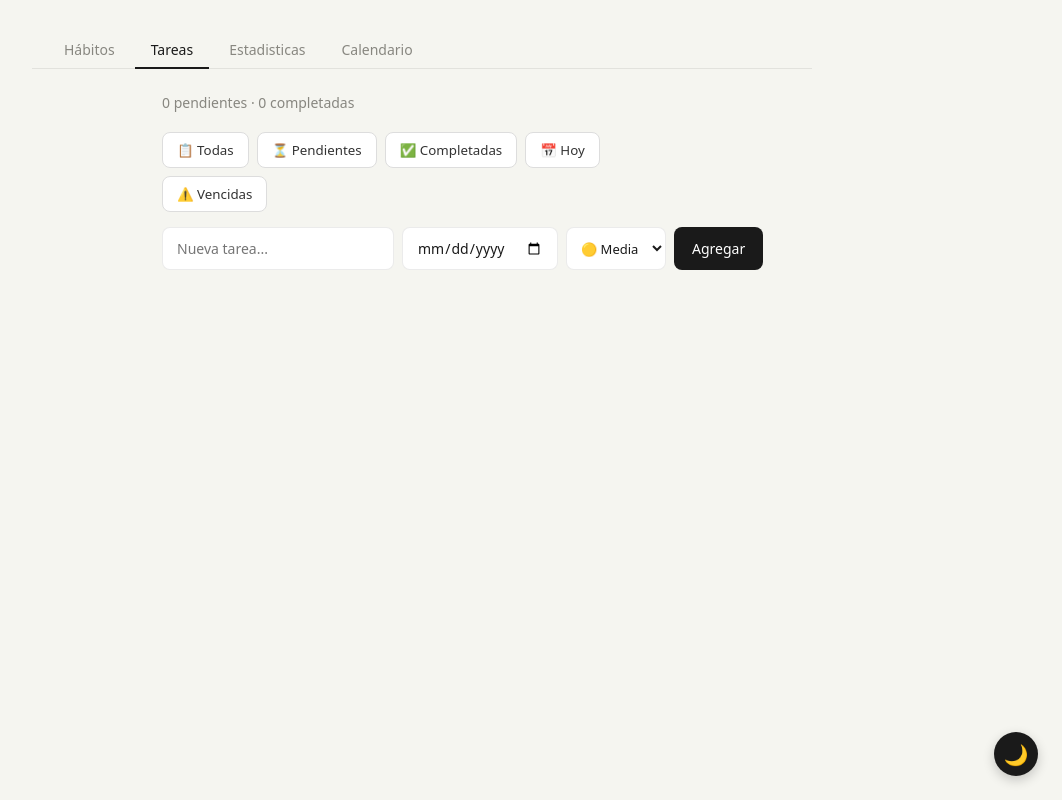
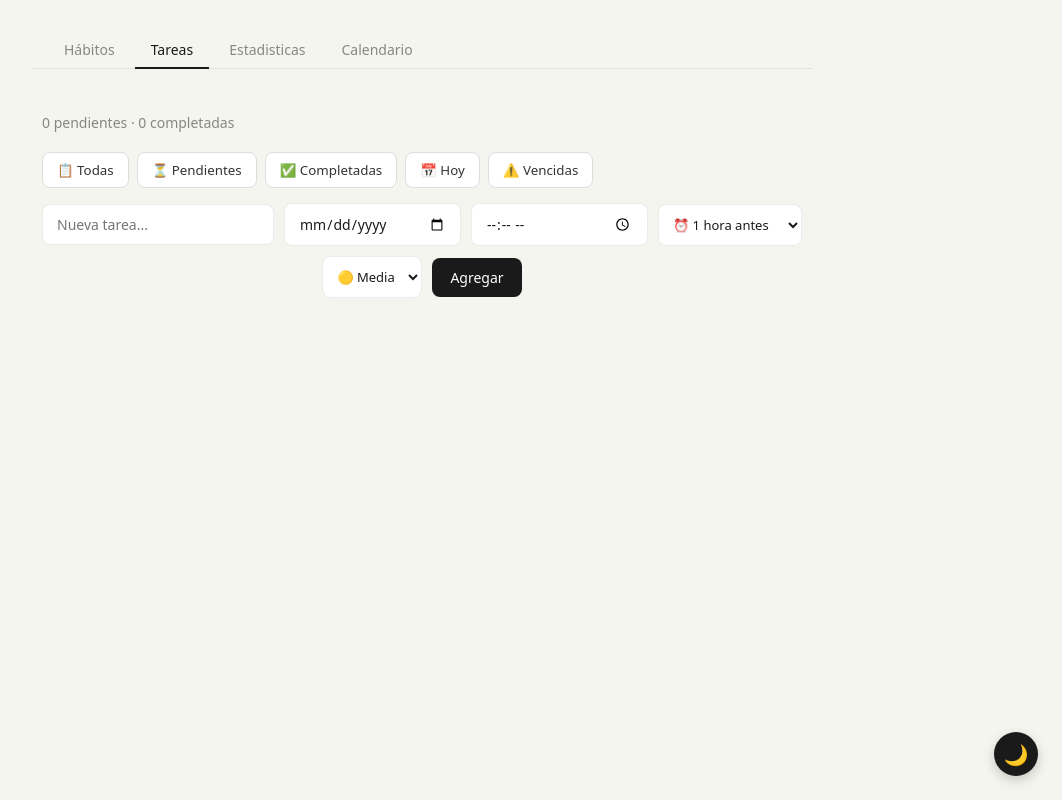
Before and after one commit to hectormadrid/Habitosapp, a React (Vite) app: page / in a window 1280 px wide. Both pictures are taken after a click on the button "Tareas". Shown: the whole page, without its empty margins (218-1280 px from the left). Built offline with nearby package versions, Linux system fonts and the light colour scheme.

Commit message:
recordatorio de tareas, primera fase

```diff
--- a/src/components/TaskList.jsx
+++ b/src/components/TaskList.jsx
@@ -13,6 +13,8 @@ export default function TaskList() {
   const [prioridad, setPrioridad] = useState('media')
   const [fechaLimite, setFechaLimite] = useState('')
   const [filtro, setFiltro] = useState('todas')
+  const [horaRecordatorio, setHoraRecordatorio] = useState('')
+  const [anticipacion, setAnticipacion] = useState(1)
 
   useEffect(() => {
     localStorage.setItem('tareas', JSON.stringify(tareas))
@@ -25,11 +27,15 @@ export default function TaskList() {
       texto: input,
       prioridad,
       fechaLimite,
-      completada: false,
+      horaRecordatorio,
+      anticipacion,
+      completada: false
     }])
     setInput('')
     setPrioridad('media')
     setFechaLimite('')
+    setHoraRecordatorio('')
+    setAnticipacion(1)
   }
 
   function toggleTarea(id) {
@@ -196,6 +202,27 @@ export default function TaskList() {
           value={fechaLimite}
           onChange={e => setFechaLimite(e.target.value)}
         />
+        <input
+          className={styles.input}
+          type="time"
+          value={horaRecordatorio}
+          onChange={e => setHoraRecordatorio(e.target.value)}
+        />
+        <select
+          className={styles.select}
+          value={anticipacion}
+          onChange={e => setAnticipacion(Number(e.target.value))}
+        >
+
+          <option value="1">
+            ⏰ 1 hora antes
+          </option>
+
+          <option value="2">
+            ⏰ 2 horas antes
+          </option>
+
+        </select>
         <select
           className={styles.select}
           value={prioridad}
--- a/src/components/TaskList.module.css
+++ b/src/components/TaskList.module.css
@@ -1,6 +1,8 @@
 .container {
-  max-width: 520px;
+  width: 100%;
+  max-width: 800px;
   margin: 0 auto;
+  padding: 20px;
 }
 
 .progress {
@@ -11,8 +13,12 @@
 
 .inputRow {
   display: flex;
-  gap: 8px;
-  margin-bottom: 1.5rem;
+  justify-content: center;
+  align-items: center;
+  gap: 10px;
+  flex-wrap: wrap;
+  width: 100%;
+  margin-bottom: 20px;
 }
 
 .input {
@@ -110,9 +116,20 @@
   flex-shrink: 0;
 }
 
-.alta  { background: var(--color-badge-high-bg); color: var(--color-badge-high-fg); }
-.media { background: var(--color-badge-med-bg); color: var(--color-badge-med-fg); }
-.baja  { background: var(--color-badge-low-bg); color: var(--color-badge-low-fg); }
+.alta {
+  background: var(--color-badge-high-bg);
+  color: var(--color-badge-high-fg);
+}
+
+.media {
+  background: var(--color-badge-med-bg);
+  color: var(--color-badge-med-fg);
+}
+
+.baja {
+  background: var(--color-badge-low-bg);
+  color: var(--color-badge-low-fg);
+}
 
 .deleteBtn {
   background: transparent;
@@ -141,6 +158,7 @@
   letter-spacing: 0.05em;
   margin-bottom: 8px;
 }
+
 .fecha {
   font-size: 0.8rem;
   opacity: 0.7;
@@ -151,39 +169,63 @@
   font-size: 0.8rem;
   margin-left: 10px;
 }
-.filtros{
-  display:flex;
-  gap:8px;
-  margin-bottom:15px;
-  flex-wrap:wrap;
+
+.filtros {
+  display: flex;
+  gap: 8px;
+  margin-bottom: 15px;
+  flex-wrap: wrap;
 }
 
 
-.filtroBtn{
-  padding:8px 14px;
-  border-radius:8px;
-  border:1px solid #ddd;
-  background:#ffffff;
-  color:#333;
-  cursor:pointer;
-  transition:0.2s;
+.filtroBtn {
+  padding: 8px 14px;
+  border-radius: 8px;
+  border: 1px solid #ddd;
+  background: #ffffff;
+  color: #333;
+  cursor: pointer;
+  transition: 0.2s;
 }
 
 
-.filtroBtn:hover{
-  transform:translateY(-1px);
+.filtroBtn:hover {
+  transform: translateY(-1px);
 }
-:global(.dark) .filtroBtn{
 
-  background:#17191b;
-  color:#f9fafb;
-  border-color:#7a7a7a;
+:global(.dark) .filtroBtn {
+
+  background: #17191b;
+  color: #f9fafb;
+  border-color: #7a7a7a;
 
 }
 
 
-:global(.dark) .filtroBtn:hover{
+:global(.dark) .filtroBtn:hover {
 
-  background:#374151;
+  background: #374151;
 
 }
+
+
+
+@media(max-width:600px) {
+
+  .inputRow {
+
+    flex-direction: column;
+    align-items: stretch;
+
+  }
+
+
+  .input,
+  .select,
+  .addBtn {
+
+    width: 100%;
+
+  }
+
+}
```
